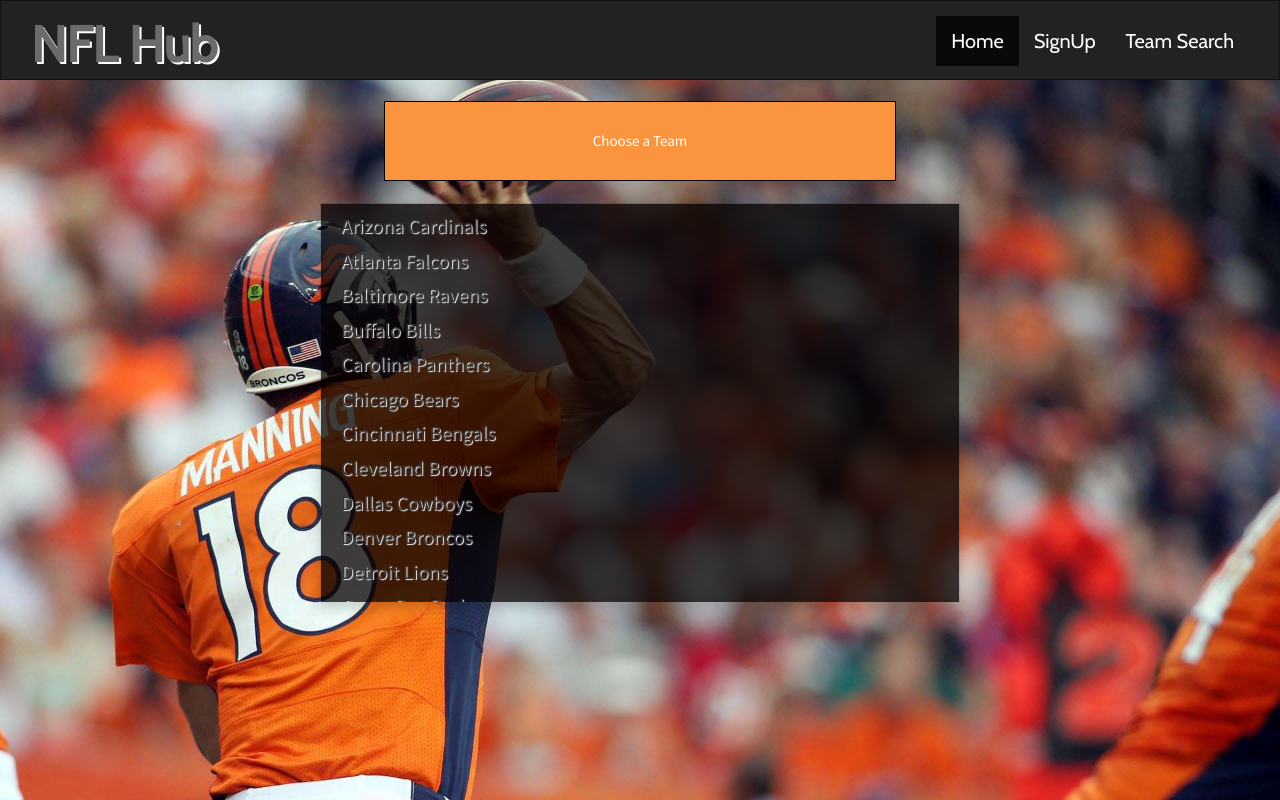
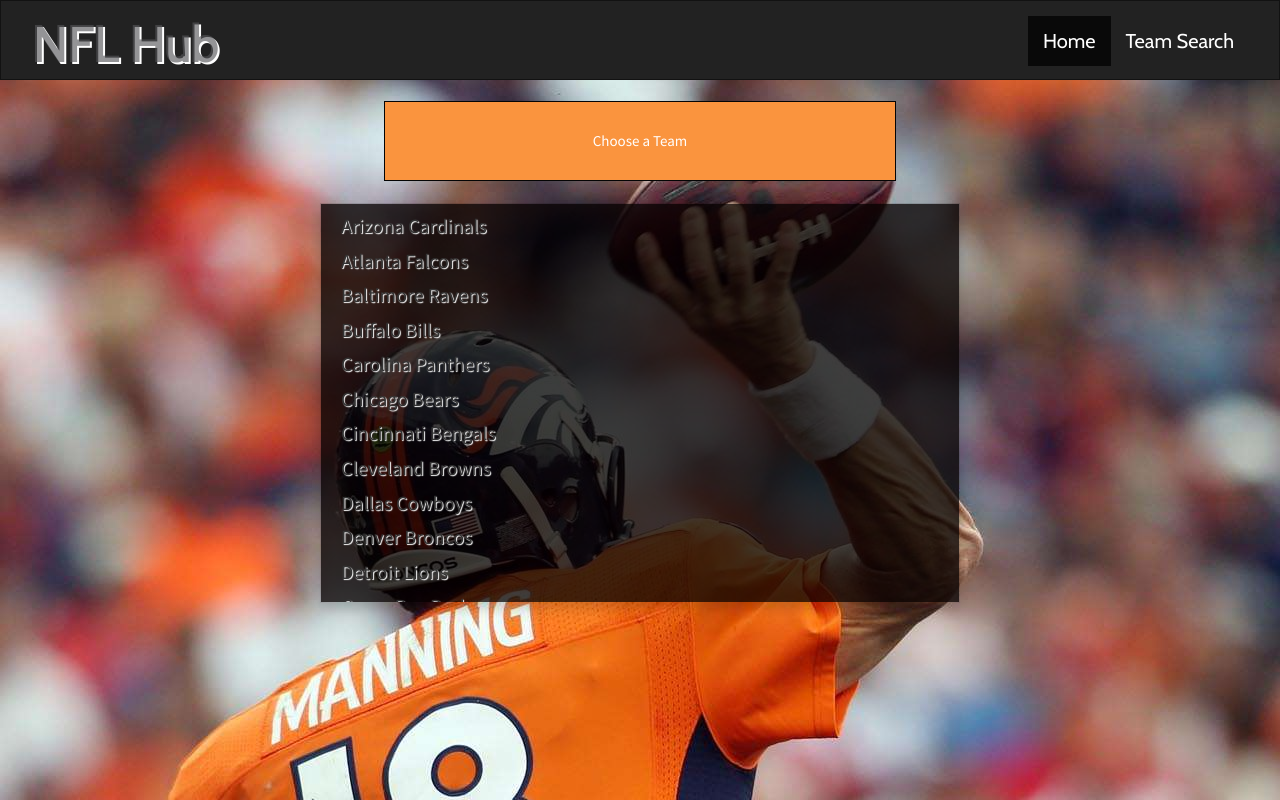
Before and after one commit to rpryor93/NFL_Hub, a PHP site: page /teampage.html in a window 1280 px wide. Run offline with PHP 8.4, Linux system fonts and the light colour scheme.

Commit message:
CSS changes and Tab delete on teampage
add some very minor changes to the css stylesheet and delete signup
from teampage

```diff
--- a/assets/css/teampage.css
+++ b/assets/css/teampage.css
@@ -22,7 +22,7 @@
   width:50%;
   left:25%;
   background-color:rgba(6,0,0,0.76);
-  text-shadow:1px 1px 1px rgb(245,245,249);
+  text-shadow:1px 1px 1px white;
   font-size:20px;
   height:400px;
   overflow:scroll;
@@ -31,7 +31,7 @@
 
 body{
   background-image:url(../../assets/img/peyton.jpg);
-  background-size:cover;
+  background-size:auto;
 }
 
 nav.navbar.navbar-default{
@@ -44,7 +44,7 @@
   top:18px;
   font-family:cabin;
   font-weight:900;
-  color:#6d6b6a;
+  color:rgba(85,86,89,0.63);
   left:15px;
   text-shadow:2px 2px white;
 }
--- a/homepage.html
+++ b/homepage.html
@@ -32,7 +32,7 @@
         </div>
     </nav>
     <div class="jumbotron">
-        <h1 id="head">Find your team</h1>
+        <h1 id="head">Follow your team</h1>
         <p><a class="btn btn-default" role="button" href="" id="signup" data-target="#signupmodal" data-toggle="modal">Sign Up Now</a></p>
     </div>
     <footer id="footer">
@@ -43,7 +43,7 @@
             <div class="modal-content">
                 <div class="modal-header">
                     <button type="button" class="close" data-dismiss="modal" aria-label="Close"><span aria-hidden="true">×</span></button>
-                    <h4 class="modal-title">Sign Up</h4></div>
+                    <h4 class="modal-title">Sign-Up to receive email updates about your favorite team</h4></div>
                 <div class="modal-body">
                     <p>Name </p>
                     <input id="nameinput" type="text">
--- a/teampage.html
+++ b/teampage.html
@@ -19,7 +19,6 @@
             <div class="collapse navbar-collapse" id="navcol-1">
                 <ul class="nav navbar-nav">
                     <li class="active" role="presentation"><a href="#">Home </a></li>
-                    <li role="presentation"><a href="#">SignUp </a></li>
                     <li role="presentation"><a href="#">Team Search</a></li>
                 </ul>
             </div>
```
Also changed, not shown: assets/css/homepage.css (+24 -13 lines).
